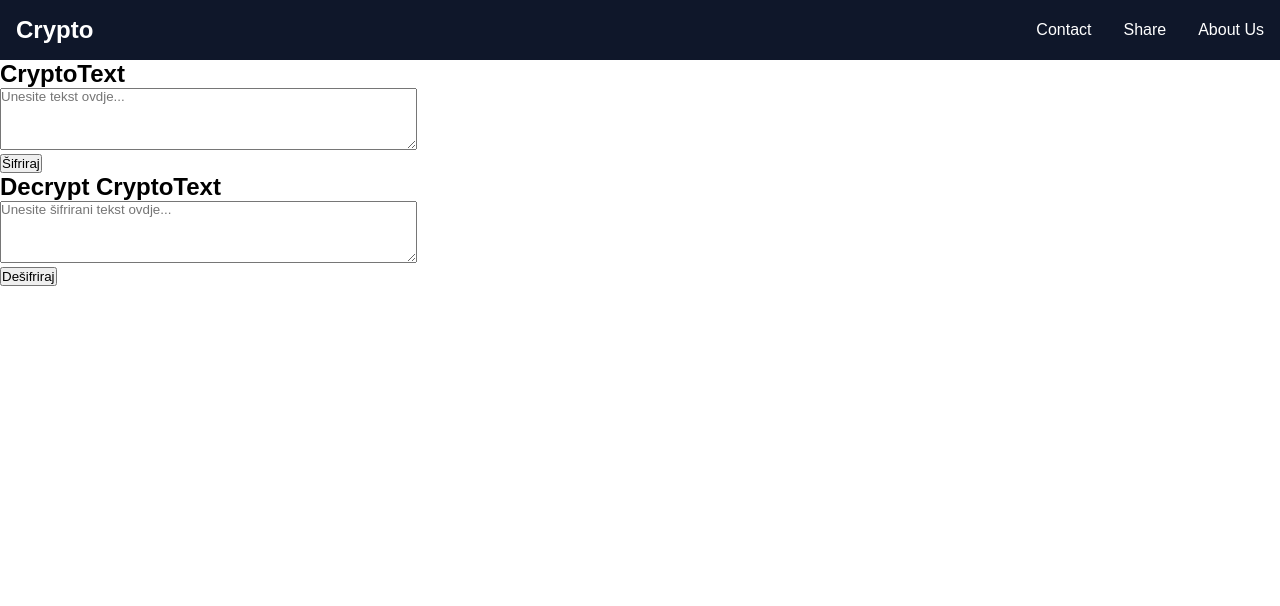
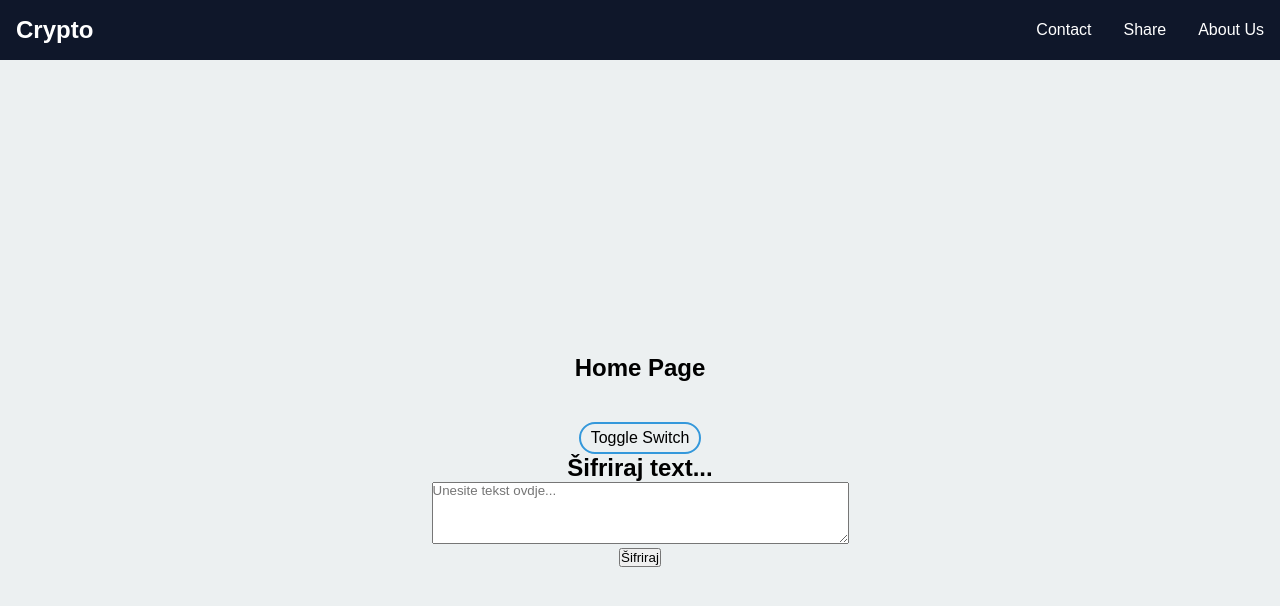
Before and after one commit to AlenZguric/crypto_text, a React (Create React App) app: page / in a window 1280 px wide. Shown: the top 606 px of the page. Built offline with nearby package versions, Linux system fonts and the light colour scheme.

Commit message:
add homepage and some logic in InputCryptoTextComp

```diff
--- a/src/components/main/js/InputCryptoTextComponent.jsx
+++ b/src/components/main/js/InputCryptoTextComponent.jsx
@@ -1,13 +1,16 @@
 // InputCryptoTextComponent.jsx
 import React, { useState } from 'react';
 import symbolMap from './symbolLib';
+import ShareCryptedText from './ShareCryptedText';
 
 const InputCryptoTextComponent = () => {
   const [encryptedText, setEncryptedText] = useState('');
   const [decryptedText, setDecryptedText] = useState('');
+  const [showResult, setShowResult] = useState(false);
 
   const handleInputChange = (event) => {
     setEncryptedText(event.target.value);
+    setShowResult(false);
   };
 
   const handleDecrypt = () => {
@@ -24,11 +27,13 @@ const InputCryptoTextComponent = () => {
       .join(''); // Spajanje karaktera nazad
 
     setDecryptedText(decrypted);
+
+    setShowResult(true);
   };
 
   return (
     <div>
-      <h1>Decrypt CryptoText</h1>
+      <h2>Dešifriraj text...</h2>
       <div>
         <textarea
           rows="4"
@@ -41,15 +46,12 @@ const InputCryptoTextComponent = () => {
       <div>
         <button onClick={handleDecrypt}>Dešifriraj</button>
       </div>
-      {decryptedText && (
+      {showResult && (
         <div>
-          <textarea
-            rows="4"
-            cols="50"
-            placeholder="Originalni tekst će se prikazati ovdje..."
-            value={decryptedText}
-            readOnly
-          ></textarea>
+          <span className='resultDecrypto' aria-readonly>
+          {decryptedText}
+          <ShareCryptedText decryptedText={decryptedText} />
+          </span>
         </div>
       )}
     </div>
--- a/src/components/main/js/InputTextComponent.jsx
+++ b/src/components/main/js/InputTextComponent.jsx
@@ -30,7 +30,7 @@ const InputTextComponent = () => {
 
   return (
     <div>
-      <h1>CryptoText</h1>
+      <h2>Šifriraj text...</h2>
       <div>
         <textarea
           rows="4"
@@ -45,14 +45,10 @@ const InputTextComponent = () => {
       </div>
       {showResult && (
         <div>
-          <textarea
-            rows="4"
-            cols="50"
-            placeholder="Šifrirani tekst će se prikazati ovdje..."
-            value={encryptedText}
-            readOnly
-          ></textarea>
-          <ShareCryptedText encryptedText={encryptedText} />
+         <span className='resultCrypto' aria-readonly>
+         {encryptedText}
+         <ShareCryptedText encryptedText={encryptedText} />
+         </span>
         </div>
       )}
     </div>
--- a/src/pages/HomePage.jsx
+++ b/src/pages/HomePage.jsx
@@ -1,18 +1,32 @@
-import React from 'react';
+import React, { useState } from 'react';
 import InputCryptoTextComponent from "../components/main/js/InputCryptoTextComponent"
 import InputTextComponent from "../components/main/js/InputTextComponent"
+import "../pages/css/HomePageStyle.css"
 
 const HomePage = () => {
+    const [showInputText, setShowInputText] = useState(true);
+
     return (
+       <div className='home-page'>
+        <h1>Home Page</h1>
+        <label className="toggle-switch">
+            <input
+                type="checkbox"
+                checked={showInputText}
+                onChange={() => setShowInputText(!showInputText)}
+            />
+            Toggle Switch
+        </label>
         <main>
-            <section>
-                <InputTextComponent/>
-            </section>
+           <section>
+               {showInputText && <InputTextComponent />}
+          </section>
 
-            <section>
-                <InputCryptoTextComponent/>
-            </section>
+          <section>
+              {!showInputText && <InputCryptoTextComponent />}
+          </section>
         </main>
+       </div>
     );
 };
 
--- /dev/null
+++ b/src/pages/css/HomePageStyle.css
@@ -0,0 +1,38 @@
+.home-page {
+  display: flex;
+  flex-direction: column;
+  align-items: center;
+  justify-content: center;
+  text-align: center;
+  min-height: 100vh;
+  font-family: Arial, sans-serif;
+  background-color: #ecf0f1;
+}
+.home-page h1 {
+  font-size: 24px;
+  margin-bottom: 20px;
+}
+.home-page .toggle-switch {
+  background-color: #ecf0f1;
+  border: 2px solid #3498db;
+  border-radius: 30px;
+  cursor: pointer;
+  padding: 5px 10px;
+  display: inline-block;
+  margin-top: 20px;
+  transition: background-color 0.3s ease-in-out;
+}
+.home-page .toggle-switch.active {
+  background-color: #3498db;
+  color: white;
+}
+.home-page .toggle-switch:hover {
+  background-color: #e74c3c;
+}
+.home-page input[type=checkbox] {
+  display: none;
+}
+.home-page input[type=checkbox]:checked + .toggle-switch {
+  background-color: #e74c3c;
+  color: white;
+}/*# sourceMappingURL=HomePageStyle.css.map */
--- /dev/null
+++ b/src/pages/css/HomePageStyle.scss
@@ -0,0 +1,51 @@
+// Definisanje četiri boje
+$primary-color: #3498db;
+$secondary-color: #e74c3c;
+$background-color: #ecf0f1;
+$button-color: #2ecc71;
+
+// Stilizacija celog homepage-a
+.home-page {
+  display: flex;
+  flex-direction: column;
+  align-items: center;
+  justify-content: center;
+  text-align: center;
+  min-height: 100vh;
+  font-family: Arial, sans-serif;
+  background-color: $background-color;
+
+  h1 {
+    font-size: 24px;
+    margin-bottom: 20px;
+  }
+
+  .toggle-switch {
+    background-color: $background-color;
+    border: 2px solid $primary-color;
+    border-radius: 30px;
+    cursor: pointer;
+    padding: 5px 10px;
+    display: inline-block;
+    margin-top: 20px;
+    transition: background-color 0.3s ease-in-out;
+
+    &.active {
+      background-color: $primary-color;
+      color: white;
+    }
+
+    &:hover {
+      background-color: $secondary-color;
+    }
+  }
+
+  input[type="checkbox"] {
+    display: none;
+  }
+
+  input[type="checkbox"]:checked + .toggle-switch {
+    background-color: $secondary-color;
+    color: white;
+  }
+}
```
Also changed, not shown: 1 other file (tests, documents, lock files or other folders).
